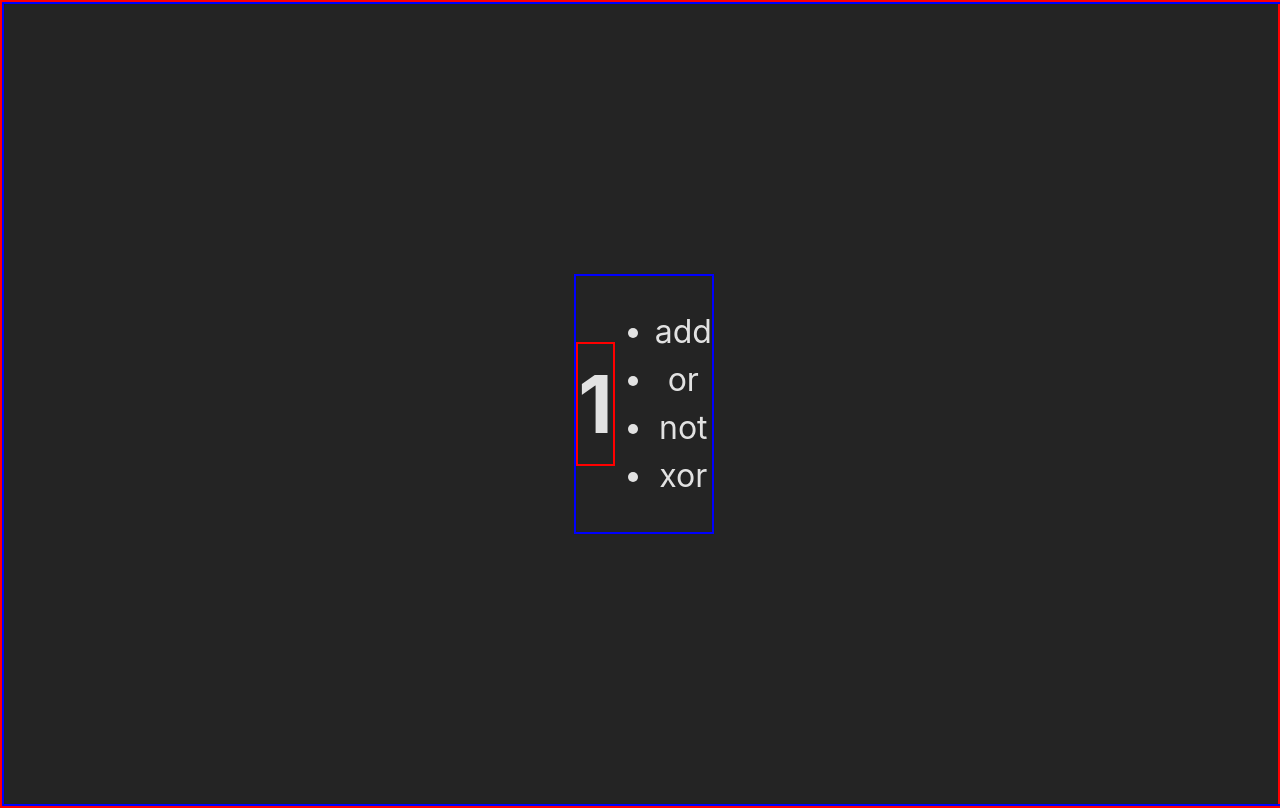
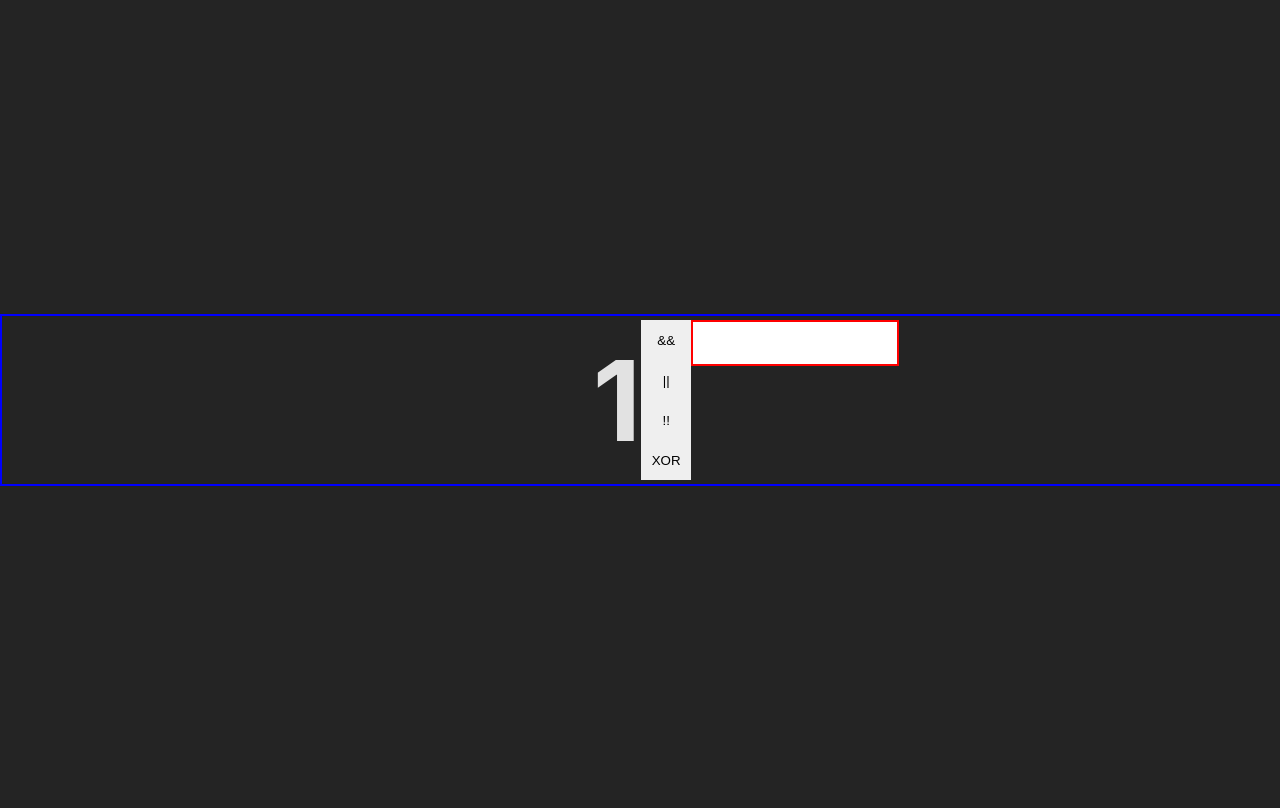
Before and after one commit to JordBant/Basic-Computer-TS-TSX-, a React (Vite) app: page / in a window 1280 px wide. Built offline with nearby package versions, Linux system fonts and the light colour scheme.

Commit message:
Developped basic UI to observe behabior

```diff
--- a/package.json
+++ b/package.json
@@ -16,6 +16,7 @@
     "@types/react": "^18.0.27",
     "@types/react-dom": "^18.0.10",
     "@vitejs/plugin-react-swc": "^3.0.0",
+    "sass": "^1.58.3",
     "typescript": "^4.9.3",
     "vite": "^4.1.0"
   }
--- a/src/App.css
+++ /dev/null
@@ -1,33 +0,0 @@
-#root {
-  max-width: 1280px;
-  margin: 0 auto;
-  padding: 2rem;
-  text-align: center;
-}
-
-.logo {
-  height: 6em;
-  padding: 1.5em;
-  will-change: filter;
-  transition: filter 300ms;
-}
-
-.bit-display{
-  font-size: 5rem;
-  border: 2px solid red;
-}
-
-.bit-display-wrapper{
-  border: 2px solid blue;
-  display: flex;
-  justify-content: center;
-  align-items: center;
-}
-
-.bitwise-ops{
-  font-size: 2rem;
-}
-
-.card {
-  padding: 2em;
-}
--- a/src/App.tsx
+++ b/src/App.tsx
@@ -1,6 +1,8 @@
 import { FC, useState, useCallback } from 'react'
-import './App.css'
 import { Bit } from './classes/Bit.class'
+import BitwiseOpButton from './components/BitwiseOpButton'
+import BitwiseOps from './components/BitwiseOps'
+import './styles/App.scss'
 
 const App: FC = () => {
   const bit = new Bit()
@@ -35,12 +37,8 @@ const App: FC = () => {
         <h1 className="bit-display">
           { handleBitUI() }
         </h1>
-        <ul className="bitwise-ops">
-          <li>add</li>
-          <li>or</li>
-          <li>not</li>
-          <li>xor</li>
-        </ul>
+
+        <BitwiseOps/>
       </div>
     </div>
   )
--- /dev/null
+++ b/src/components/BitwiseOpButton.tsx
@@ -0,0 +1,30 @@
+import {useCallback} from 'react'
+import { Bit } from '../classes/Bit.class'
+
+type BitwiseOpButtonProps = {
+  icon: string;
+  bitwiseOp: () => {};
+
+}
+
+const BitwiseOpButton = (props: BitwiseOpButtonProps) => {
+    const performBitwiseOp = useCallback(
+      (other: Bit) => {
+        return other
+      },
+      [],
+    )
+
+  return (
+    <>
+      <button className="bitwise-op-btn">
+        {props.icon}
+      </button>
+
+      {/* Any number entered will be converted to a byte */}
+      <input type="number" name="bit" />
+    </>
+  )
+}
+
+export default BitwiseOpButton
--- /dev/null
+++ b/src/components/BitwiseOps.tsx
@@ -0,0 +1,33 @@
+import React from 'react'
+
+type Props = {}
+
+const BitwiseOps = (props: Props) => {
+  return (
+    <ul className="bitwise-ops">
+        <li>
+            <button className="bitwise-op-btn">
+                &&
+            </button>
+            <input type="number" className='bitwise-op-input'/>
+        </li>
+        <li>
+            <button className="bitwise-op-btn">
+                ||
+            </button>
+        </li>
+        <li>
+            <button className="bitwise-op-btn">
+                !!
+            </button>
+        </li>
+        <li>
+            <button className="bitwise-op-btn">
+                XOR
+            </button>
+        </li>
+    </ul>
+  )
+}
+
+export default BitwiseOps
--- /dev/null
+++ b/src/interfaces/ILongword.ts
@@ -0,0 +1,5 @@
+import { Longword } from "../classes/Longword.class";
+
+export interface ILongword{
+
+}
--- a/src/main.tsx
+++ b/src/main.tsx
@@ -1,7 +1,7 @@
 import React from 'react'
 import ReactDOM from 'react-dom/client'
 import App from './App'
-import './index.css'
+import './styles/index.scss'
 
 ReactDOM.createRoot(document.getElementById('root') as HTMLElement).render(
   <React.StrictMode>
--- /dev/null
+++ b/src/styles/App.scss
@@ -0,0 +1,45 @@
+@use "./_partials/index" as util;
+
+#root {
+  width: 100%;
+  height: 100%;
+}
+
+.bit-display-wrapper{
+  @include util.flex(center, center, null, null, null);
+  @include util.size(100%, 40%, 0, 0);
+
+  border: 2px solid blue;
+
+  .bit-display{
+    margin: 0;
+    font-size: 7rem;
+  }
+}
+
+.bitwise-ops{
+  @include util.size(50px, auto, 0, 0);
+  @include util.flex(center, center, column, null, null);
+  list-style-type: none;
+  position: relative;
+
+  & > *{
+    @include util.size(100%, 40px, 0, 0);
+    .bitwise-op-input{
+      width: 200px;
+      height: 40px;
+    }
+  }
+  .bitwise-op-btn{
+    @include util.size(100%, 100%, 0, 0);
+    border-radius: 0;
+    border: none;
+  }
+  :hover{
+    background: gray;
+  }
+  .bitwise-op-input{
+    border: 2px solid red;
+    position: absolute;
+  }
+}
--- /dev/null
+++ b/src/styles/_partials/_index.scss
@@ -0,0 +1,2 @@
+@forward './mixins';
+@forward './variables';
--- /dev/null
+++ b/src/styles/_partials/_mixins.scss
@@ -0,0 +1,15 @@
+@mixin size($fillWidth-width, $fillHeight-height, $margin-margin, $padding-padding){
+    margin: $margin-margin;
+    padding: $padding-padding;
+    width: $fillWidth-width;
+    height: $fillHeight-height;
+}
+
+@mixin flex($justify-justify, $align-align, $direction-direction, $self-self_ju, $self-self_al){
+    display: flex;
+    justify-content: $justify-justify;
+    align-items: $align-align;
+    flex-direction: $direction-direction;
+    justify-self: $self-self_ju;
+    align-self: $self-self_al;
+}
--- a/src/index.css
+++ b/src/styles/index.scss
@@ -2,10 +2,10 @@
   font-family: Inter, system-ui, Avenir, Helvetica, Arial, sans-serif;
   line-height: 1.5;
   font-weight: 400;
-  border: 2px solid red;
   color-scheme: light dark;
   color: rgba(255, 255, 255, 0.87);
   background-color: #242424;
+  box-sizing: border-box;
 
   font-synthesis: none;
   text-rendering: optimizeLegibility;
@@ -15,10 +15,10 @@
 }
 
 body {
+  box-sizing: border-box;
   margin: 0;
   display: flex;
   place-items: center;
   width: 100vw;
   min-height: 100vh;
-  border: 2px solid blue;
 }
```
Also changed, not shown: src/styles/_partials/_variables.scss (added), 1 other file (tests, documents, lock files or other folders).
